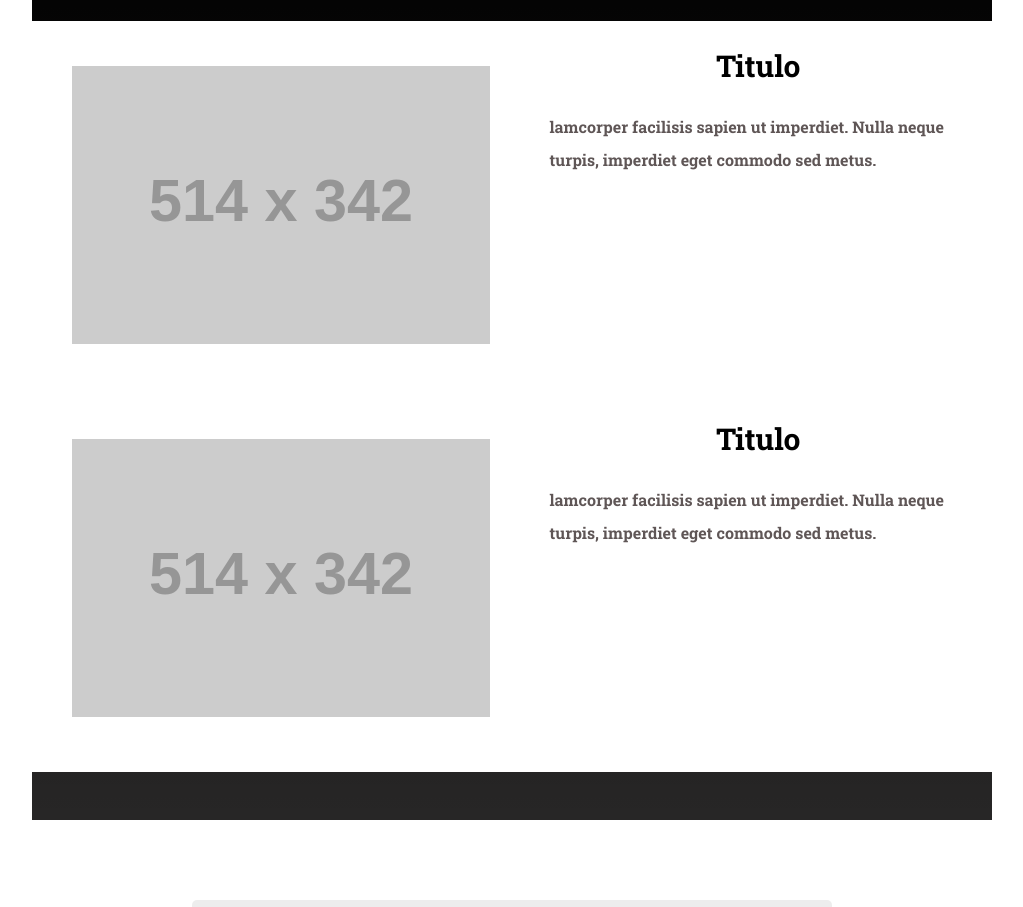
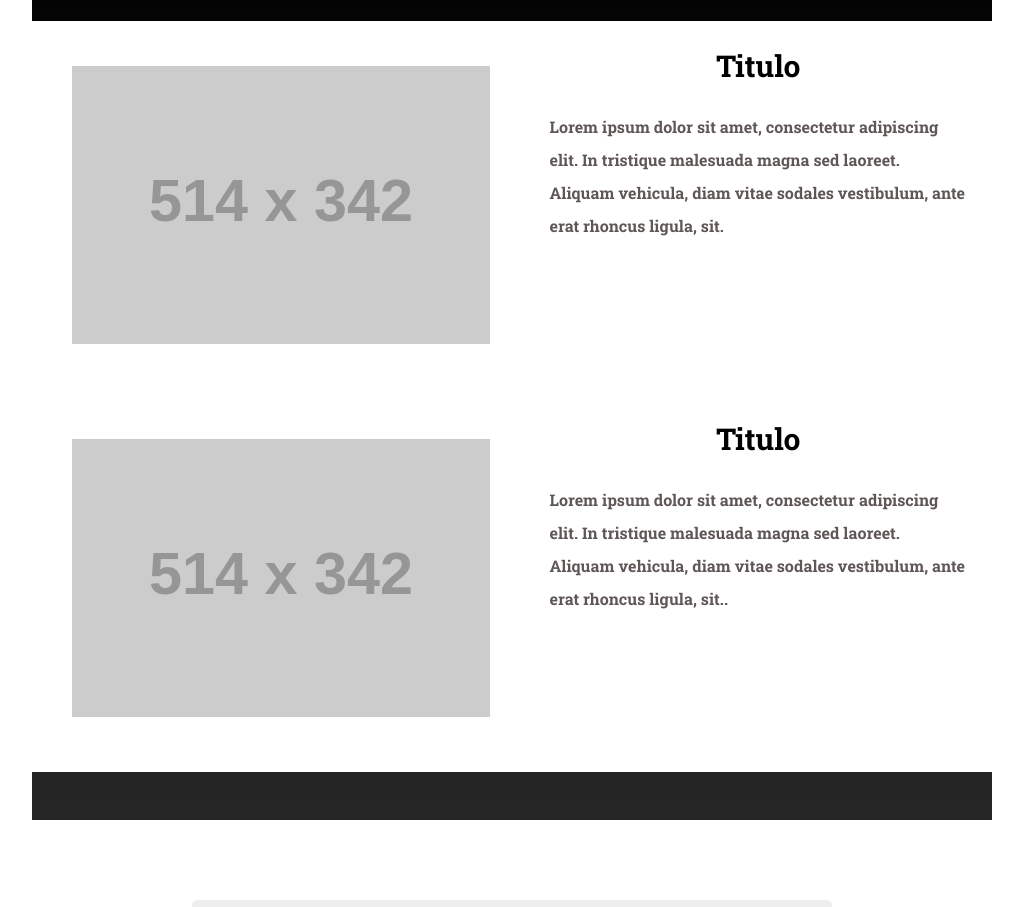
Before and after one commit to darodweb/Acamica-Web-Dev-Bootcamp-HTML-CSS-responsive-portfolio, a plain HTML site: page index.html in a window 1280 px wide. Shown: the part 1640-2547 px from the top of the page, without its empty margins (128-1151 px from the left). Drawn offline with nearby package versions, Linux system fonts and the light colour scheme; placeholder pictures from the web are drawn by us.

Commit message:
Change in font size

```diff
--- a/index.html
+++ b/index.html
@@ -78,20 +78,18 @@
                     alt="placeholder">
                 <div class="proyectos-details">
                     <h3>Titulo</h3>
-                    <p class="proyectos-main-description">lamcorper facilisis sapien ut imperdiet. Nulla neque turpis,
-                        imperdiet
-                        eget
-                        commodo sed metus.</p>
+                    <p class="proyectos-main-description">Lorem ipsum dolor sit amet, consectetur adipiscing elit. In
+                        tristique malesuada magna sed laoreet. Aliquam vehicula, diam vitae sodales vestibulum, ante
+                        erat rhoncus ligula, sit.</p>
                 </div>
 
                 <img class="proyectos-img" src="https://via.placeholder.com/514x342.png?text=Proyecto2"
                     alt="placeholder">
                 <div class="proyectos-details">
                     <h3>Titulo</h3>
-                    <p class="proyectos-main-description">lamcorper facilisis sapien ut imperdiet. Nulla neque turpis,
-                        imperdiet
-                        eget
-                        commodo sed metus.</p>
+                    <p class="proyectos-main-description">Lorem ipsum dolor sit amet, consectetur adipiscing elit. In
+                        tristique malesuada magna sed laoreet. Aliquam vehicula, diam vitae sodales vestibulum, ante
+                        erat rhoncus ligula, sit..</p>
                 </div>
             </div>
         </div>
--- a/sass/sections/_proyectos.scss
+++ b/sass/sections/_proyectos.scss
@@ -42,7 +42,7 @@ div h3 {
     font-family: $font-primary;
     font-style: normal;
     font-weight: normal;
-    font-size: 25px;
+    font-size: 20px;
     line-height: 33px;
     color: #5F5656;
 }
```
Also changed, not shown: css/style.css.
